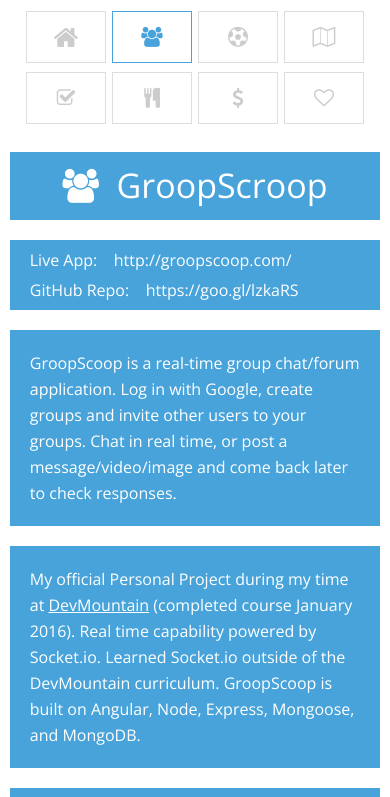
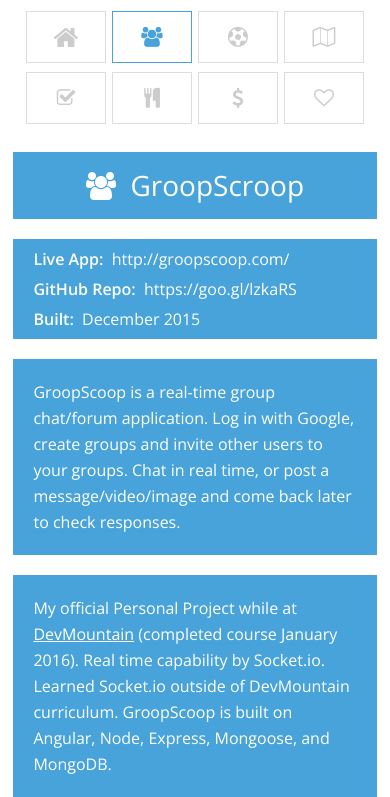
Before and after one commit to blakehagen/portfolio, a website: page public/index.html in a window 390 px wide. Both pictures are taken after a click on the element 152 px from the left and 37 px from the top of the page. Shown: the top 797 px of the page. Drawn offline with nearby package versions, Linux system fonts and the light colour scheme; some packages are replaced by stand-ins of ours.

Commit message:
font weight adjustments on proj view

```diff
--- a/public/directives/projects/projectDirectiveTmpl.html
+++ b/public/directives/projects/projectDirectiveTmpl.html
@@ -4,8 +4,9 @@
             <h2><span ng-bind-html="home.projectData.icon"></span>&nbsp;&nbsp;{{home.projectData.project_name}}</h2>
         </div>
         <div class="proj-info">
-            <h3>Live App:&nbsp;&nbsp;&nbsp; <a ng-href="{{home.projectData.live_url}}" target="_blank">{{home.projectData.live_url}}</a></h3>
-            <h3 class="info-bottom">GitHub Repo:&nbsp;&nbsp;&nbsp; <a ng-href="{{home.projectData.source_code_url}}" target="_blank">{{home.projectData.source_code_url}}</a></h3>
+            <h3><span id="bolder">Live App:</span>&nbsp;&nbsp;<a ng-href="{{home.projectData.live_url}}" target="_blank">{{home.projectData.live_url}}</a></h3>
+            <h3 class="info-bottom"><span id="bolder">GitHub Repo:</span>&nbsp;&nbsp;<a ng-href="{{home.projectData.source_code_url}}" target="_blank">{{home.projectData.source_code_url}}</a></h3>
+             <h3><span id="bolder">Built:</span>&nbsp;&nbsp;{{home.projectData.built}}</h3>
         </div>
         <div class="proj-desc">
             <h3>{{home.projectData.description}}</h3>
--- a/public/services/projectService.js
+++ b/public/services/projectService.js
@@ -10,7 +10,8 @@
                 source_code_url: 'https://goo.gl/ONpAhj',
                 description: 'Stay up to date with information from top European soccer leagues. See league standings, upcoming fixtures, results, and leading goal scorers for the English Premier League, German Bundesliga, Spanish Primera Dvision, UEFA Champions League, & others.',
                 tech: 'Built with AngularJS, CSS, HTML. JavaScript used to maniputlate data to display. Also built a separate server with Node.js and Express to make API calls to gather soccer data for the application.',
-                img_urls: ['/styles/assets/screenshots/fw/fw1.jpg', '/styles/assets/screenshots/fw/fw2.jpg']
+                img_urls: ['/styles/assets/screenshots/fw/fw1.jpg', '/styles/assets/screenshots/fw/fw2.jpg'],
+                built: 'November 2015'
             }
         }
 
@@ -21,8 +22,9 @@
                 live_url: 'http://groopscoop.com/',
                 source_code_url: 'https://goo.gl/lzkaRS',
                 description: 'GroopScoop is a real-time group chat/forum application. Log in with Google, create groups and invite other users to your groups. Chat in real time, or post a message/video/image and come back later to check responses.',
-                tech: 'My official Personal Project during my time at <a href="https://devmounta.in/" target="_blank">DevMountain</a> (completed course January 2016). Real time capability powered by Socket.io. Learned Socket.io outside of the DevMountain curriculum. GroopScoop is built on Angular, Node, Express, Mongoose, and MongoDB.',
-                img_urls: ['/styles/assets/screenshots/gs/gs1.jpg', '/styles/assets/screenshots/gs/gs2.jpg']
+                tech: 'My official Personal Project while at <a href="https://devmounta.in/" target="_blank">DevMountain</a> (completed course January 2016). Real time capability by Socket.io. Learned Socket.io outside of DevMountain curriculum. GroopScoop is built on Angular, Node, Express, Mongoose, and MongoDB.',
+                img_urls: ['/styles/assets/screenshots/gs/gs1.jpg', '/styles/assets/screenshots/gs/gs2.jpg'],
+                built: 'December 2015'
             }
         }
 
@@ -34,7 +36,8 @@
                 source_code_url: 'https://goo.gl/P1xdze',
                 description: 'To-do web application. Because every portfolio needs a to-do app! Set tasks due by end of day, week, or month. Application calculates in relative time how much time is remaining for you to complete the task.',
                 tech: 'Learned and experimented with Moment.js for relative time and calendar time. Built on Angular, Node, Express, Mongoose, & MongoDB. Passport authentication used for login and clean/simple UI with my own CSS.',
-                img_urls: ['/styles/assets/screenshots/tc/tc1.jpg', '/styles/assets/screenshots/tc/tc2.jpg']
+                img_urls: ['/styles/assets/screenshots/tc/tc1.jpg', '/styles/assets/screenshots/tc/tc2.jpg'],
+                built: 'January 2016'
             }
         }
 
@@ -46,7 +49,8 @@
                 source_code_url: 'https://goo.gl/tc1Ah5',
                 description: 'Map your current location and see locations of other locationCheckr users you have connected with. You can decide to share or stop sharing your locations with the click of a button.',
                 tech: 'Learned to use the Google Maps API with this project. Learned geolocation and Google Maps reverse geolocation. Real-time map updates with Socket.io. Built on Angular, Node, Express, Mongoose, & MongoDB. User authentication with Passport.',
-                img_urls: ['/styles/assets/screenshots/lc/lc1.jpg', '/styles/assets/screenshots/lc/lc2.jpg']
+                img_urls: ['/styles/assets/screenshots/lc/lc1.jpg', '/styles/assets/screenshots/lc/lc2.jpg'],
+                built: 'December 2015'
             }
         }
 
@@ -56,9 +60,10 @@
                 icon: '<i class="fa fa-cutlery"></i>',
                 live_url: 'http://45.55.33.203/',
                 source_code_url: 'https://goo.gl/UNY6dQ',
-                description: 'Mobile application (available on iOS and Android) displaying food trucks near your current location. When hunger hits, see if your favorite food truck is nearby.',
+                description: 'Mobile application (available on iOS and Android) displaying food trucks near your current location.',
                 tech: '<a href="https://devmounta.in/" target="_blank">DevMountain</a> group project built using Ionic. Worked with 4 other team members. Learned Ionic outside of DevMountain class time. My responsibilities included incorporating the Google Maps API, real-time truck location sharing using Socket.io, & overall troubleshooting and bug fixing across multiple parts of the project. Learned GitHub in a team setting.',
-                img_urls: ['/styles/assets/screenshots/ftf/ftf1.jpg', '/styles/assets/screenshots/ftf/ftf2.jpg']
+                img_urls: ['/styles/assets/screenshots/ftf/ftf1.jpg', '/styles/assets/screenshots/ftf/ftf2.jpg'],
+                built: 'January 2016'
             }
         }
 
@@ -70,7 +75,8 @@
                 source_code_url: 'https://goo.gl/tkom3C',
                 description: 'Simple blackjack card game application. See how many hands you can play without going broke while maximizing your cash (not a real gambling site!). Good luck and have fun!',
                 tech: 'Built with JavaScript, jQuery and my own CSS. I wanted to learn how to use jQuery better so I built this game as a short project during my time as a full-time web-dev student at <a href="https://devmounta.in/" target="_blank">DevMountain</a> (completed course January 2016).',
-                img_urls: ['/styles/assets/screenshots/b/b1.jpg', '/styles/assets/screenshots/b/b2.jpg']
+                img_urls: ['/styles/assets/screenshots/b/b1.jpg', '/styles/assets/screenshots/b/b2.jpg'],
+                built: 'November 2015'
             }
         }
 
@@ -82,7 +88,8 @@
                 source_code_url: 'https://goo.gl/jfpbtf',
                 description: 'Use Fitstantly to instantly see your Fitbit steps and "Very Active Minutes" for the last 7 days. Designed to help you compete against yourself – in the short-term.',
                 tech: 'Fitstantly is my first complete front-end web application and was my personal project during my time as a <a href="https://devmounta.in/" target="_blank">DevMountain</a> student in the web-dev after hours course (part-time - completed March 2015). Built on Angular and uses the Fitbit API to display the user\'s activity data.',
-                img_urls: ['/styles/assets/screenshots/f/f1.jpg', '/styles/assets/screenshots/f/f2.jpg']
+                img_urls: ['/styles/assets/screenshots/f/f1.jpg', '/styles/assets/screenshots/f/f2.jpg'],
+                built: 'March 2015'
             }
         }
     }
--- a/public/styles/styles.css
+++ b/public/styles/styles.css
@@ -293,7 +293,7 @@
         color: #FFF;
         line-height: 67px;
         font-size: 38px;
-        font-weight: 100;
+        font-weight: 400;
         cursor: default;
     }
 
@@ -313,6 +313,10 @@
     padding: 0px 0px 0px 20px;
     cursor: default;
     text-align: left;
+}
+
+#bolder {
+    font-weight: 800;
 }
 
 .info-bottom {
@@ -590,7 +594,18 @@
 @media (max-width: 700px){
 
     .col {
-        width: 100%;
+        width: 98%;
         margin: 0 0 20px 0;
     }
 }
+
+@media (max-width: 400px){
+
+    .proj-name h2 {
+        font-size: 28px;
+    }
+
+    .proj-name {
+        height: auto;
+    }
+}
```
